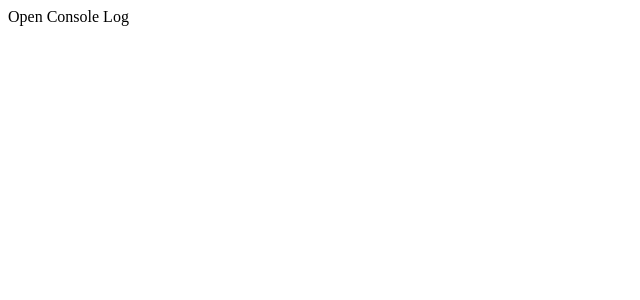
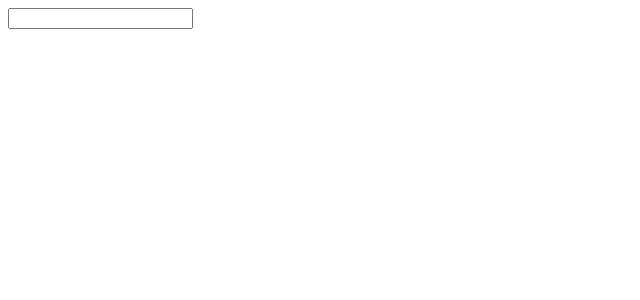
Before and after one commit to uisproject/react18-experiment, a React (Create React App) app: page / in a window 1280 px wide. Shown: the top 300 px of the page, without its empty margins (0-640 px from the left). Built offline with nearby package versions, Linux system fonts and the light colour scheme.

Commit message:
added useDeferredValue hook

```diff
--- a/src/App.jsx
+++ b/src/App.jsx
@@ -7,10 +7,10 @@ function App() {
       {/* Just comment if you want to experiment something else */}
 
       {/* Experimenting New React18 Hook  */}
-      {/* <HookExperiment /> */}
+      <HookExperiment />
 
       {/* useEffect problem */}
-      <UseEffectProblem />
+      {/* <UseEffectProblem /> */}
     </>
   );
 }
--- a/src/HookExperiments/HookExperiment.jsx
+++ b/src/HookExperiments/HookExperiment.jsx
@@ -1,9 +1,11 @@
+import UseDeferredValue from "./UseDeferredValue";
 import UseTransition from "./UseTransition";
 
 const HookExperiment = () => {
   return (
     <>
-      <UseTransition />
+      {/* <UseTransition /> */}
+      <UseDeferredValue />
     </>
   );
 };
--- /dev/null
+++ b/src/HookExperiments/UseDeferredValue.jsx
@@ -0,0 +1,49 @@
+import React, { useState, useDeferredValue } from "react";
+// so apparently useDeferredValue is similar to useTransition & startTransition, the main different is that this hook is used when you don't have the control over the props of the data that has been passed into component
+// but useTransition is more preferable
+
+const UseDeferredValue = () => {
+  const [input, setInput] = useState("");
+  const [list, setList] = useState([]);
+
+  const LIMIT_SIZE = 10000;
+
+  const onChangeHandler = (e) => {
+    setInput(e.target.value);
+    let tmp = [];
+    for (let i = 0; i < LIMIT_SIZE; i++) {
+      tmp.push(e.target.value);
+    }
+
+    setList(tmp);
+  };
+
+  return (
+    <>
+      <input
+        type="text"
+        value={input}
+        onChange={(e) => {
+          onChangeHandler(e);
+        }}
+      />
+
+      <ListItem lists={list} />
+    </>
+  );
+};
+
+const ListItem = ({ lists }) => {
+  // so instead of using startTransition over the state we can use this to improve without setting priority, just give the effect of concurrency over the data that want to delay
+  const deferredList = useDeferredValue(lists);
+
+  return (
+    <>
+      {deferredList.map((item, idx) => (
+        <div key={idx}>{item}</div>
+      ))}
+    </>
+  );
+};
+
+export default UseDeferredValue;
```
